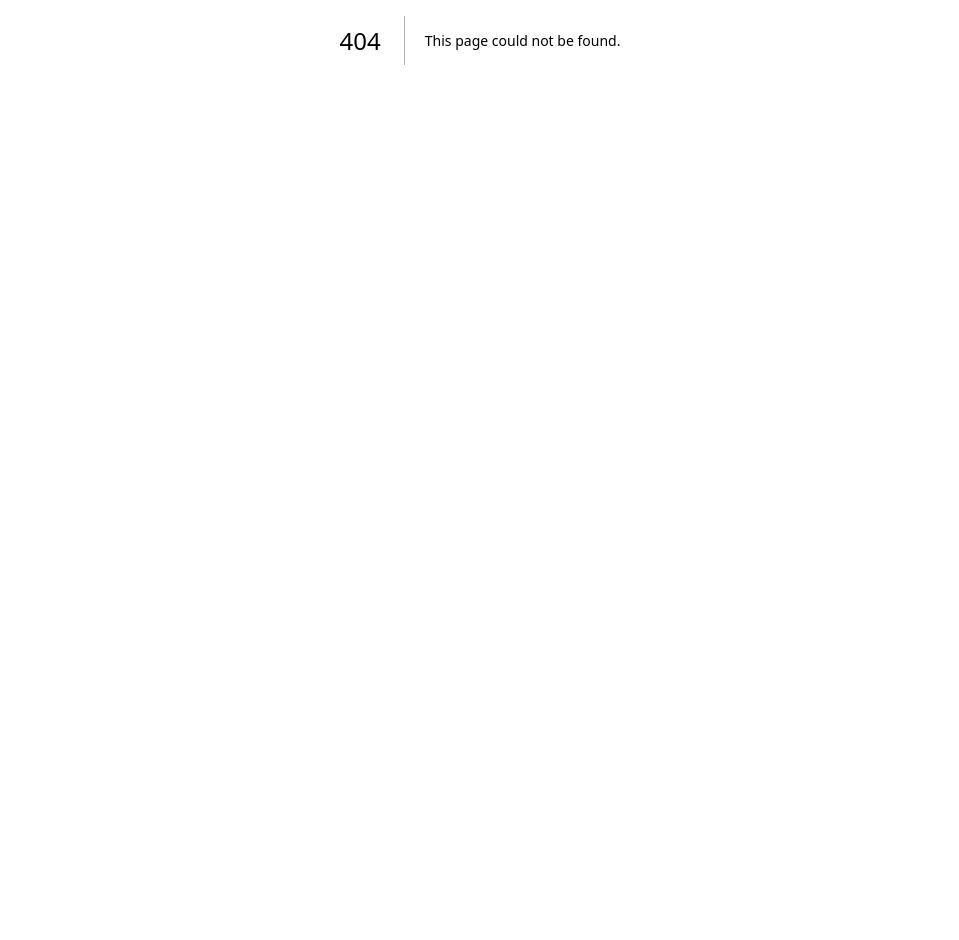
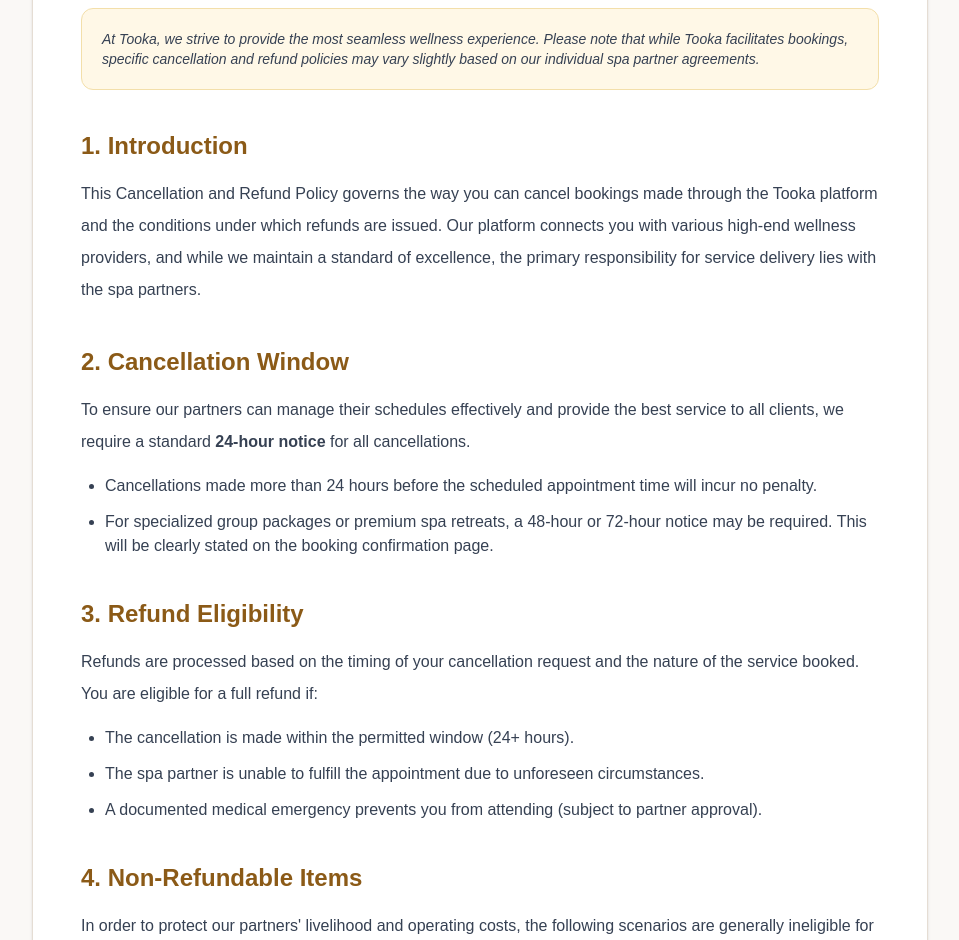
Before and after one commit to Fracspace/tooka, a Next.js app: page /refund in a window 1280 px wide. Before the commit this address had no page. Shown: the part 360-1300 px from the top of the page, without its empty margins (160-1119 px from the left). Before the commit the page ends 800 px from the top, so only its background shows below. Built offline with nearby package versions, Linux system fonts and the light colour scheme.

Commit message:
added refund policy page

```diff
--- /dev/null
+++ b/app/refund/page.jsx
@@ -0,0 +1,20 @@
+import Footer from "@/components/Footer/Footer";
+import Navbar from "@/components/Navbar/Navbar";
+import RefundPolicy from "@/components/RefundPolicy/RefundPolicy";
+import React from "react";
+
+function refund() {
+  return (
+    <div>
+      <div>
+        <Navbar />
+      </div>
+      <RefundPolicy />
+      <div>
+        <Footer />
+      </div>
+    </div>
+  );
+}
+
+export default refund;
--- a/components/ContactUs/ContactUs.jsx
+++ b/components/ContactUs/ContactUs.jsx
@@ -1,4 +1,4 @@
-"use client"
+"use client";
 
 import React from "react";
 
--- a/components/Footer/Footer.jsx
+++ b/components/Footer/Footer.jsx
@@ -101,6 +101,12 @@
               </li>
 
               <li>
+                <a href="/refund" className="hover:text-orange-500">
+                  Refund & Cancellation Policy
+                </a>
+              </li>
+
+              <li>
                 <a href="contact" className="hover:text-orange-500">
                   Contact Us
                 </a>
--- /dev/null
+++ b/components/RefundPolicy/RefundPolicy.jsx
@@ -0,0 +1,202 @@
+import React from "react";
+
+import { CalendarDays } from "lucide-react";
+
+function RefundPolicy() {
+  return (
+    <div>
+      <main className="min-h-screen bg-[#faf8f6] py-12 px-4">
+        <div className="mx-auto max-w-4xl rounded-3xl border border-[#e5ddd4] bg-white p-6 md:p-12 shadow-sm">
+          {/* Heading */}
+          <h1 className="text-3xl font-bold text-[#8b5a17]">
+            Cancellation and Refund Policy
+          </h1>
+
+          <div className="mt-3 flex items-center gap-2 text-sm text-gray-500">
+            <CalendarDays size={16} />
+            <span>Last Updated: June 25, 2026</span>
+          </div>
+
+          <div className="my-8 border-t border-gray-200" />
+
+          {/* Notice Box */}
+          <div className="rounded-xl border border-[#f3dfaa] bg-[#fff8e7] p-5 text-sm italic text-gray-700">
+            At Tooka, we strive to provide the most seamless wellness
+            experience. Please note that while Tooka facilitates bookings,
+            specific cancellation and refund policies may vary slightly based on
+            our individual spa partner agreements.
+          </div>
+
+          {/* Content */}
+          <div className="mt-10 space-y-10 text-gray-700">
+            {/* Section 1 */}
+            <section>
+              <h2 className="mb-4 text-2xl font-semibold text-[#8b5a17]">
+                1. Introduction
+              </h2>
+
+              <p className="leading-8">
+                This Cancellation and Refund Policy governs the way you can
+                cancel bookings made through the Tooka platform and the
+                conditions under which refunds are issued. Our platform connects
+                you with various high-end wellness providers, and while we
+                maintain a standard of excellence, the primary responsibility
+                for service delivery lies with the spa partners.
+              </p>
+            </section>
+
+            {/* Section 2 */}
+            <section>
+              <h2 className="mb-4 text-2xl font-semibold text-[#8b5a17]">
+                2. Cancellation Window
+              </h2>
+
+              <p className="mb-4 leading-8">
+                To ensure our partners can manage their schedules effectively
+                and provide the best service to all clients, we require a
+                standard
+                <strong> 24-hour notice </strong>
+                for all cancellations.
+              </p>
+
+              <ul className="list-disc space-y-3 pl-6">
+                <li>
+                  Cancellations made more than 24 hours before the scheduled
+                  appointment time will incur no penalty.
+                </li>
+
+                <li>
+                  For specialized group packages or premium spa retreats, a
+                  48-hour or 72-hour notice may be required. This will be
+                  clearly stated on the booking confirmation page.
+                </li>
+              </ul>
+            </section>
+
+            {/* Section 3 */}
+            <section>
+              <h2 className="mb-4 text-2xl font-semibold text-[#8b5a17]">
+                3. Refund Eligibility
+              </h2>
+
+              <p className="mb-4 leading-8">
+                Refunds are processed based on the timing of your cancellation
+                request and the nature of the service booked. You are eligible
+                for a full refund if:
+              </p>
+
+              <ul className="list-disc space-y-3 pl-6">
+                <li>
+                  The cancellation is made within the permitted window (24+
+                  hours).
+                </li>
+
+                <li>
+                  The spa partner is unable to fulfill the appointment due to
+                  unforeseen circumstances.
+                </li>
+
+                <li>
+                  A documented medical emergency prevents you from attending
+                  (subject to partner approval).
+                </li>
+              </ul>
+            </section>
+
+            {/* Section 4 */}
+            <section>
+              <h2 className="mb-4 text-2xl font-semibold text-[#8b5a17]">
+                4. Non-Refundable Items
+              </h2>
+
+              <p className="mb-4 leading-8">
+                In order to protect our partners&apos; livelihood and operating
+                costs, the following scenarios are generally ineligible for
+                refunds:
+              </p>
+
+              <ul className="list-disc space-y-3 pl-6">
+                <li>
+                  <strong>Late Cancellations:</strong> Any cancellation made
+                  less than 24 hours before the appointment.
+                </li>
+
+                <li>
+                  <strong>No-Shows:</strong> Failure to arrive at the spa within
+                  15 minutes of the scheduled start time without prior notice.
+                </li>
+
+                <li>
+                  <strong>Partial Services:</strong> If you choose to leave a
+                  session early or opt-out of certain components of a pre-paid
+                  package.
+                </li>
+              </ul>
+            </section>
+
+            {/* Section 5 */}
+            <section>
+              <h2 className="mb-4 text-2xl font-semibold text-[#8b5a17]">
+                5. Processing Time
+              </h2>
+
+              <p className="leading-8">
+                Once a refund is approved by our support team, the funds are
+                released immediately from our end. However, the time it takes
+                for the credit to appear on your statement depends on your
+                financial institution.
+              </p>
+
+              <div className="mt-5 rounded-xl border border-[#f3dfaa] bg-[#fff8e7] p-5">
+                <h3 className="font-semibold text-[#8b5a17]">
+                  Standard Processing Window
+                </h3>
+
+                <p className="mt-2 text-gray-700">
+                  Please allow <strong>5-7 business days</strong> for the refund
+                  to be processed by your bank and reflected in your account
+                  balance.
+                </p>
+              </div>
+            </section>
+
+            {/* Section 6 */}
+            <section>
+              <h2 className="mb-4 text-2xl font-semibold text-[#8b5a17]">
+                6. Contact Information
+              </h2>
+
+              <p className="leading-8">
+                We are here to help resolve any disputes or issues regarding
+                your wellness journey. If you feel a refund has been unfairly
+                denied or if you have questions regarding a specific spa&apos;s
+                policy, please reach out to our dedicated support team.
+              </p>
+
+              <div className="mt-5 rounded-xl border border-gray-200 bg-gray-50 p-5">
+                <p className="font-medium">Email:</p>
+                <a
+                  href="mailto:support@tooka.com"
+                  className="text-[#8b5a17] hover:underline"
+                >
+                  hello@tooka.com
+                </a>
+              </div>
+            </section>
+          </div>
+
+          {/* Footer */}
+          <div className="mt-12 border-t border-gray-200 pt-6">
+            <p className="text-sm italic text-gray-500">
+              Tooka Wellness reserves the right to modify this policy at any
+              time. Significant changes will be communicated via email or
+              platform notifications.
+            </p>
+          </div>
+        </div>
+      </main>
+    </div>
+  );
+}
+
+export default RefundPolicy;
```
